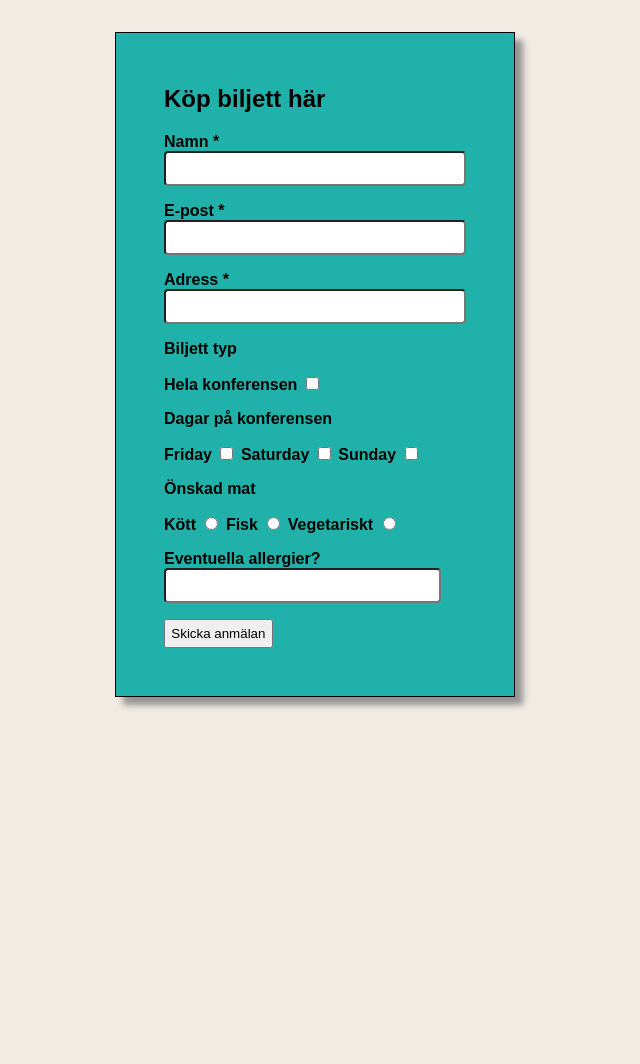
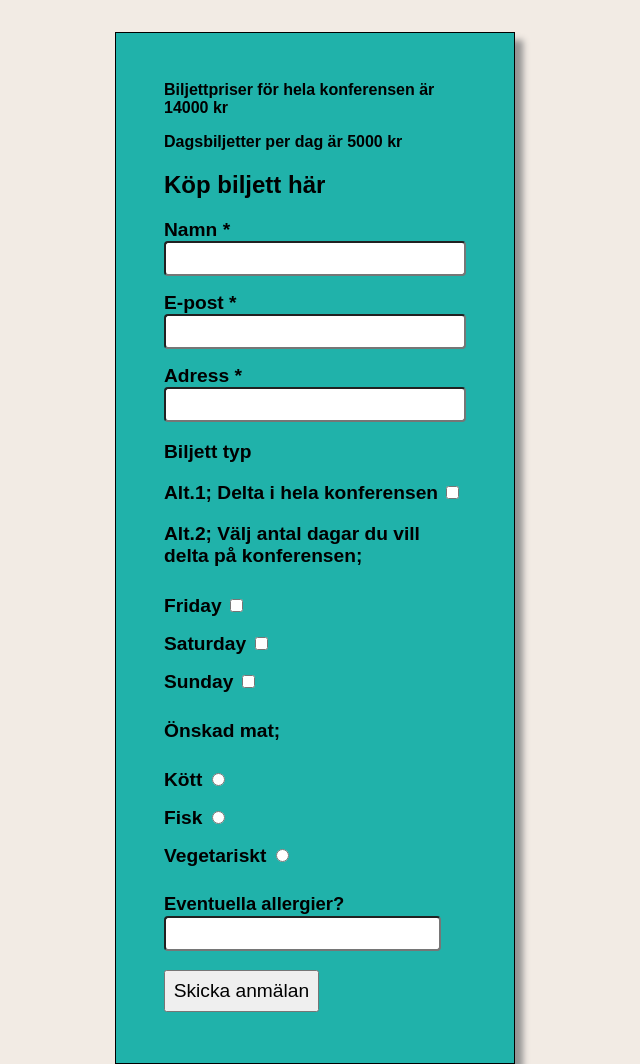
Before and after one commit to hanna-lotta/B-ttre-Webb, a plain HTML site: page form.html in a window 1280 px wide. Shown: the whole page, without its empty margins (325-965 px from the left). Before the commit the page ends 800 px from the top, so only its background shows below. Drawn offline with Linux system fonts and the light colour scheme.

Commit message:
program time schedual added

```diff
--- a/form.css
+++ b/form.css
@@ -9,6 +9,7 @@ body {
 	background-color: rgb(242, 235, 228);
 }
 
+
 .form-container {
 	display: flex;
 	flex-wrap: wrap;
@@ -19,7 +20,6 @@ body {
 
 .form {
 	max-width: 25em;
-	height: auto;
 	padding: 2em;
 	margin-top: 2em;
 	background-color: lightseagreen;
@@ -28,36 +28,54 @@ body {
 	box-shadow: 0.5em 0.5em 0.4em rgb(148, 147, 147);
 
 }
+/*.form p {
+	font-size: 1.3em;
+
+}*/
 
 .formula {
 	display: flex;
 	flex-direction: column;
+
 	/*max-width: 15em;*/
+}
+
+.type p {
+	font-size: 1.2em;
 }
 
 label {
 	font-weight: bold;
+	font-size: 1.2em;
 }
-/*label.friday {
-	margin-right: 0.2;
-}*/
 
+.foods {
+	font-size: 0.8em;
+}
 input {
 	font-size: 1.25rem;
 	padding: 0.2em;
 	border-radius: 0.2em;
 
 }
-/*input#days {
 
-}*/
-
-.ticket {
-
+.ticket, .eat  {
+	display: block;
+	padding: 0.5em 0.5em 0.5em 0;
 
 
 }
 
+
 button {
 	padding: 0.4em;
+	font-size: 1em;
 }
+
+@media (min-width: 300px){
+.form-container {
+	display: flex;
+	flex-direction: column;
+
+}
+}
--- a/form.html
+++ b/form.html
@@ -7,10 +7,14 @@
 	<link rel="stylesheet" href="form.css">
 </head>
 <body>
+	<div>
 
+	</div>
 
 		<div class="form-container">
 		<form class="form" action="#">
+			<p><b>Biljettpriser för hela konferensen är 14000 kr</b></p>
+			<p><b>Dagsbiljetter per dag är 5000 kr</b></p>
 			<h2>Köp biljett här</h2>
 			<p class="formula">
 				<label for="name">Namn *</label>
@@ -24,33 +28,44 @@
 				<label for="adress">Adress *</label>
 				<input id="adress" type="text">
 			</p>
-			<div>
+			<div class="type">
 				<p><b>Biljett typ</b></p>
-				<label for="konferense">Hela konferensen</label>
+				<label for="konferense">Alt.1; Delta i hela konferensen</label>
 				<input id="konferense" type="checkbox">
-				<p><b>Dagar på konferensen</b></Dagar></p>
+				<p><b>Alt.2; Välj antal dagar du vill delta på konferensen;</b></Dagar></p>
 				<div class="ticket">
 				<label for="friday">Friday</label>
 				<input id="days" type="checkbox">
+				</div>
+				<div class="ticket">
 				<label for="saturday">Saturday</label>
 				<input id="days" type="checkbox">
+			</div>
+			<div class="ticket">
 				<label for="sunday">Sunday</label>
 				<input id="days" type="checkbox">
 			</div>
+			<div class="type">
+				<p><b>Önskad mat;</b></p>
 			</div>
-			<div>
-				<p><b>Önskad mat</b></p>
+				<div class="eat">
 				<label for="food">Kött</label>
 				<input id="food" type="radio" name="eat">
+			</div>
+			<div class="eat">
 				<label for="food">Fisk</label>
 				<input id="food" type="radio" name="eat">
+			</div>
+			<div class="eat">
 				<label for="food">Vegetariskt</label>
 				<input id="food" type="radio" name="eat">
+			</div>
+		<div class="foods">
 			<p>
 				<label for="food">Eventuella allergier?<label>
 				<input id="food" type="text">
 			</p>
-
+		</div>
 			<p>
 				<button>Skicka anmälan</button>
 			</p>
--- a/speakers.css
+++ b/speakers.css
@@ -35,6 +35,7 @@ body {
 .speakers h1 {
   text-align: center;
   font-size: 3em;
+
 }
 .text {
   justify-content: center;
@@ -44,7 +45,7 @@ body {
   border-radius: 1em;
   padding: 1em;
   flex: 1;
-  box-shadow: 0em 0em 0.3em 0.2em lightgray;
+  box-shadow: 0em 0em 0.2em 0.1em lightgray;
 }
 
 .speaker {
--- a/styles.css
+++ b/styles.css
@@ -75,10 +75,12 @@ h1 {
 	background-color: #034b94;
 	color: white;
 	font-size: 1.1em;
+	box-shadow: 0.3em 0.3em 0.2em grey;
 
 }
 .register:hover {
 	background-color: #4c77a1;
+	box-shadow: 0.5em 0.5em 0.4em grey;
 }
 
 
```
Also changed, not shown: index.html (+21 -10 lines).
